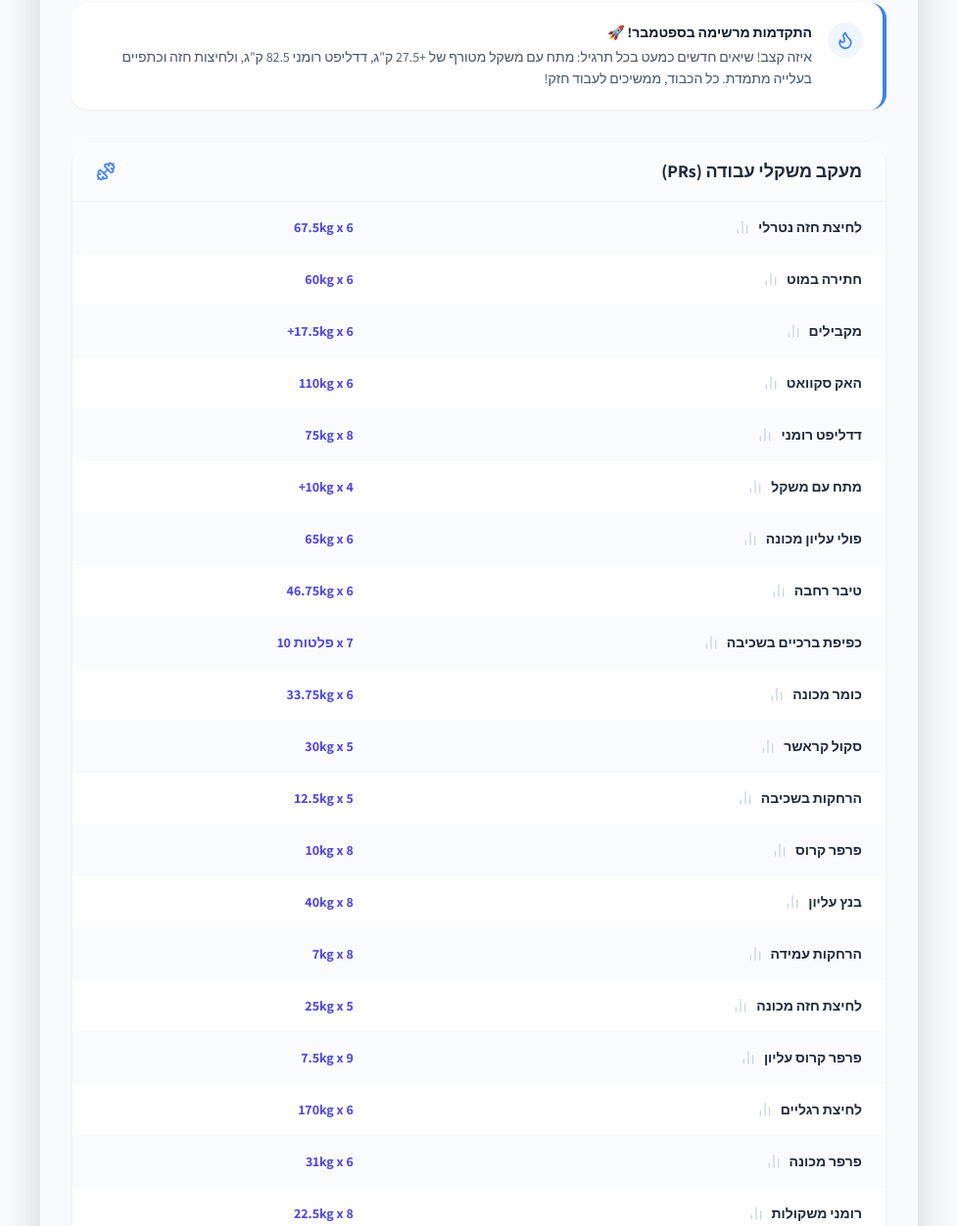
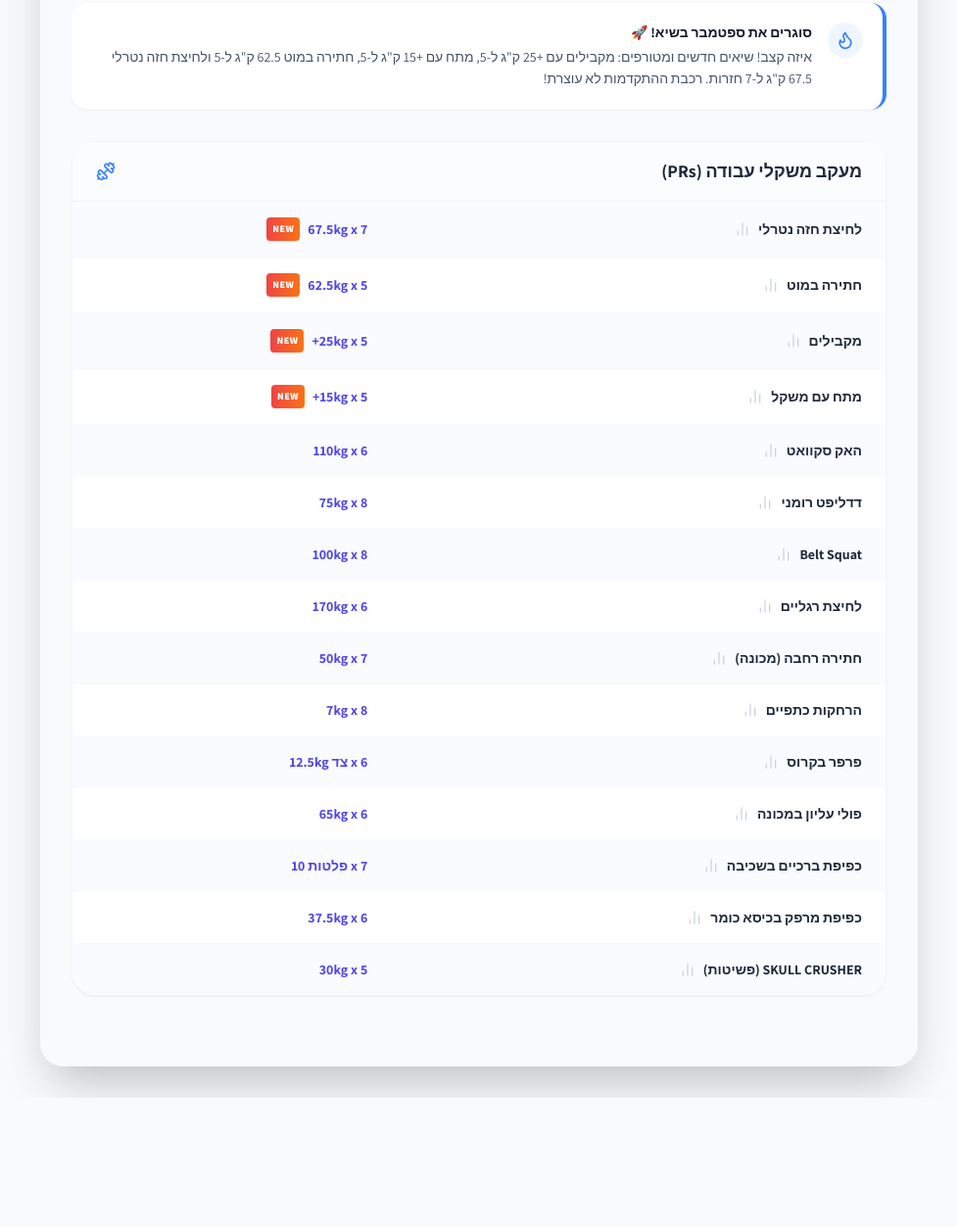
Before and after one commit to danzory/Eyal.cohen, a plain HTML site: page index.html in a window 1280 px wide. Shown: the part 433-1685 px from the top of the page at 98% size, without its empty margins (151-1128 px from the left). After the commit the page ends 1554 px from the top, so only its background shows below. Drawn offline with nearby package versions, Linux system fonts and the light colour scheme.

Commit message:
Update index.html

```diff
--- a/index.html
+++ b/index.html
@@ -157,8 +157,8 @@
                             <i data-lucide="flame" class="text-blue-500 w-5 h-5"></i>
                         </div>
                         <div>
-                            <p class="font-bold text-slate-900 text-sm mb-1">התקדמות מרשימה בספטמבר! 🚀</p>
-                            <p class="text-sm text-slate-600 leading-relaxed">איזה קצב! שיאים חדשים כמעט בכל תרגיל: מתח עם משקל מטורף של +27.5 ק"ג, דדליפט רומני 82.5 ק"ג, ולחיצות חזה וכתפיים בעלייה מתמדת. כל הכבוד, ממשיכים לעבוד חזק!</p>
+                            <p class="font-bold text-slate-900 text-sm mb-1">סוגרים את ספטמבר בשיא! 🚀</p>
+                            <p class="text-sm text-slate-600 leading-relaxed">איזה קצב! שיאים חדשים ומטורפים: מקבילים עם +25 ק"ג ל-5, מתח עם +15 ק"ג ל-5, חתירה במוט 62.5 ק"ג ל-5 ולחיצת חזה נטרלי 67.5 ק"ג ל-7 חזרות. רכבת ההתקדמות לא עוצרת!</p>
                         </div>
                     </div>
 
@@ -230,14 +230,14 @@
                                             <span class="px-1.5 py-0.5 bg-blue-100 text-blue-700 text-[10px] sm:text-xs font-bold rounded">חזה</span>
                                         </div>
                                         <div class="inline-flex items-center gap-1 text-yellow-700 bg-yellow-50 px-2 py-1 rounded text-xs sm:text-sm font-bold w-fit border border-yellow-200">
-                                            <i data-lucide="trophy" class="w-3.5 h-3.5 text-yellow-500"></i> שיא: 67.5kg x 6
+                                            <i data-lucide="trophy" class="w-3.5 h-3.5 text-yellow-500"></i> שיא: 67.5kg x 7
                                         </div>
                                         <p class="text-xs sm:text-sm text-slate-500 leading-relaxed">הישענות קדימה לדגש חזה / במכונה: חזה בחוץ, כתפיים למטה, כיווץ מלא.</p>
                                     </div>
                                     <div class="w-1/3 flex flex-col justify-center items-end text-left gap-2 sm:gap-3" dir="ltr">
-                                        <div class="text-[13px] sm:text-sm font-bold leading-none"><span class="text-blue-700">62.5kg</span> <span class="text-slate-400 font-normal text-[11px] sm:text-xs block sm:inline">x 6-8</span></div>
-                                        <div class="text-[13px] sm:text-sm font-bold leading-none"><span class="text-blue-700">55kg</span> <span class="text-slate-400 font-normal text-[11px] sm:text-xs block sm:inline">x 7-8</span></div>
-                                        <div class="text-[13px] sm:text-sm font-bold leading-none"><span class="text-blue-700">50kg</span> <span class="text-slate-400 font-normal text-[11px] sm:text-xs block sm:inline">x 8-10</span></div>
+                                        <div class="text-[13px] sm:text-sm font-bold leading-none"><span class="text-blue-700">67.5kg</span> <span class="text-slate-400 font-normal text-[11px] sm:text-xs block sm:inline">x 6-8</span></div>
+                                        <div class="text-[13px] sm:text-sm font-bold leading-none"><span class="text-blue-700">60kg</span> <span class="text-slate-400 font-normal text-[11px] sm:text-xs block sm:inline">x 7-8</span></div>
+                                        <div class="text-[13px] sm:text-sm font-bold leading-none"><span class="text-blue-700">52.5kg</span> <span class="text-slate-400 font-normal text-[11px] sm:text-xs block sm:inline">x 8-10</span></div>
                                     </div>
                                 </div>
 
@@ -614,115 +614,28 @@
                 document.getElementById(id + 'Tab').addEventListener('click', () => switchTab(id));
             });
 
-            // Progress Data
+            // Progress Data (Combined old + restored from training plan)
             const prData = [
-                { id: 'chest_press_neutral', name: 'לחיצת חזה נטרלי', current: '67.5kg x 6', history: [
-                    { date: '2026-07-05', weight: 62.5, reps: 6 },
-                    { date: '2026-08-02', weight: 65, reps: 5 },
-                    { date: '2026-08-16', weight: 65, reps: 7 },
-                    { date: '2026-09-13', weight: 67.5, reps: 6 }
-                ], unit: 'kg' },
-                { id: 'barbell_row', name: 'חתירה במוט', current: '60kg x 6', history: [
-                    { date: '2026-06-14', weight: 55, reps: 7 },
-                    { date: '2026-07-05', weight: 60, reps: 5 },
-                    { date: '2026-09-13', weight: 60, reps: 6 }
-                ], unit: 'kg' },
-                { id: 'dips', name: 'מקבילים', current: '+17.5kg x 6', history: [
-                    { date: '2026-04-12', weight: 0, reps: 6 },
-                    { date: '2026-04-12', weight: 5, reps: 6 },
-                    { date: '2026-06-07', weight: 10, reps: 6 },
-                    { date: '2026-06-14', weight: 12.5, reps: 6 },
-                    { date: '2026-07-05', weight: 12.5, reps: 8 },
-                    { date: '2026-08-16', weight: 15, reps: 5 },
-                    { date: '2026-09-13', weight: 17.5, reps: 6 }
-                ], unit: 'kg' },
-                { id: 'hack', name: 'האק סקוואט', current: '110kg x 6', history: [
-                    { date: '2026-03-29', weight: 47.5, reps: 6 },
-                    { date: '2026-04-05', weight: 100, reps: 6 },
-                    { date: '2026-06-14', weight: 110, reps: 6 }
-                ], unit: 'kg' },
-                { id: 'rdl', name: 'דדליפט רומני', current: '75kg x 8', history: [
-                    { date: '2026-04-05', weight: 40, reps: 6 },
-                    { date: '2026-04-12', weight: 45, reps: 6 },
-                    { date: '2026-04-12', weight: 55, reps: 6 },
-                    { date: '2026-05-10', weight: 55, reps: 7 },
-                    { date: '2026-05-17', weight: 60, reps: 6 },
-                    { date: '2026-05-24', weight: 65, reps: 6 },
-                    { date: '2026-06-07', weight: 70, reps: 6 },
-                    { date: '2026-08-02', weight: 75, reps: 8 }
-                ], unit: 'kg' },
-                { id: 'pullups_weighted', name: 'מתח עם משקל', current: '+10kg x 4', history: [
-                    { date: '2026-06-14', weight: 5, reps: 7 },
-                    { date: '2026-07-05', weight: 7.5, reps: 6 },
-                    { date: '2026-08-02', weight: 5, reps: 8 },
-                    { date: '2026-08-16', weight: 10, reps: 4 }
-                ], unit: 'kg' },
-                { id: 'lat_pulldown_machine', name: 'פולי עליון מכונה', current: '65kg x 6', history: [
-                    { date: '2026-04-05', weight: 60, reps: 5 },
-                    { date: '2026-04-12', weight: 60, reps: 6 },
-                    { date: '2026-04-12', weight: 60, reps: 7 },
-                    { date: '2026-05-10', weight: 62.5, reps: 5 },
-                    { date: '2026-05-17', weight: 62.5, reps: 6 },
-                    { date: '2026-06-07', weight: 65, reps: 6 }
-                ], unit: 'kg' },
-                { id: 'tbar_wide', name: 'טיבר רחבה', current: '46.75kg x 6', history: [
-                    { date: '2026-04-05', weight: 35, reps: 9 },
-                    { date: '2026-08-16', weight: 46.75, reps: 6 }
-                ], unit: 'kg' },
-                { id: 'lying_leg_curl', name: 'כפיפת ברכיים בשכיבה', current: '10 פלטות x 7', history: [
-                    { date: '2026-04-05', weight: 8, reps: 6 },
-                    { date: '2026-04-12', weight: 8, reps: 8 },
-                    { date: '2026-05-24', weight: 10, reps: 6 },
-                    { date: '2026-07-05', weight: 10, reps: 7 }
-                ], unit: 'פלטות' },
-                { id: 'machine_preacher_curl', name: 'כומר מכונה', current: '33.75kg x 6', history: [
-                    { date: '2026-05-10', weight: 32.5, reps: 6 },
-                    { date: '2026-05-17', weight: 32.5, reps: 8 },
-                    { date: '2026-07-05', weight: 33.75, reps: 6 }
-                ], unit: 'kg' },
-                { id: 'skull_crusher', name: 'סקול קראשר', current: '30kg x 5', history: [
-                    { date: '2026-04-05', weight: 30, reps: 4 },
-                    { date: '2026-05-10', weight: 30, reps: 5 }
-                ], unit: 'kg' },
-                { id: 'lying_lateral_raises', name: 'הרחקות בשכיבה', current: '12.5kg x 5', history: [
-                    { date: '2026-04-12', weight: 10, reps: 7 },
-                    { date: '2026-06-07', weight: 12.5, reps: 5 }
-                ], unit: 'kg' },
-                { id: 'cable_flyes', name: 'פרפר קרוס', current: '10kg x 8', history: [
-                    { date: '2026-03-29', weight: 8.75, reps: 8 },
-                    { date: '2026-04-05', weight: 10, reps: 8 }
-                ], unit: 'kg' },
-                { id: 'incline_bench', name: 'בנץ עליון', current: '40kg x 8', history: [
-                    { date: '2026-04-12', weight: 50, reps: 3 },
-                    { date: '2026-05-10', weight: 40, reps: 8 }
-                ], unit: 'kg' },
-                { id: 'standing_lateral_raises', name: 'הרחקות עמידה', current: '7kg x 8', history: [
-                    { date: '2026-05-10', weight: 7, reps: 8 }
-                ], unit: 'kg' },
-                { id: 'machine_chest_press', name: 'לחיצת חזה מכונה', current: '25kg x 5', history: [
-                    { date: '2026-05-17', weight: 25, reps: 5 }
-                ], unit: 'kg' },
-                { id: 'upper_chest_cable_flyes', name: 'פרפר קרוס עליון', current: '7.5kg x 9', history: [
-                    { date: '2026-05-24', weight: 7.5, reps: 9 }
-                ], unit: 'kg' },
-                { id: 'leg_press', name: 'לחיצת רגליים', current: '170kg x 6', history: [
-                    { date: '2026-06-07', weight: 170, reps: 6 }
-                ], unit: 'kg' },
-                { id: 'machine_flyes', name: 'פרפר מכונה', current: '31kg x 6', history: [
-                    { date: '2026-08-02', weight: 31, reps: 6 }
-                ], unit: 'kg' },
-                { id: 'dumbbell_rdl', name: 'רומני משקולות', current: '22.5kg x 8', history: [
-                    { date: '2026-08-16', weight: 22.5, reps: 8 }
-                ], unit: 'kg' },
-                { id: 'chest_press_smith', name: 'לחיצת חזה סמית', current: '20kg x 6', history: [
-                    { date: '2026-03-29', weight: 20, reps: 6 }
-                ], unit: 'kg' },
-                { id: 'lat_pulldown_wide', name: 'חתירה רחבה', current: '45kg x 8', history: [
-                    { date: '2026-04-12', weight: 45, reps: 8 }
-                ], unit: 'kg' },
-                { id: 'belt_squat', name: 'Belt Squat', current: '100kg x 8', history: [
-                    { date: '2026-08-02', weight: 100, reps: 8 }
-                ], unit: 'kg' }
+                // שיאים חדשים
+                { id: 'chest_press_neutral', name: 'לחיצת חזה נטרלי', current: '67.5kg x 7', isNewPR: true, history: [{ date: '2026-09-13', weight: 67.5, reps: 6 }, { date: '2026-09-29', weight: 67.5, reps: 7 }], unit: 'kg' },
+                { id: 'barbell_row', name: 'חתירה במוט', current: '62.5kg x 5', isNewPR: true, history: [{ date: '2026-09-13', weight: 60, reps: 6 }, { date: '2026-09-29', weight: 62.5, reps: 5 }], unit: 'kg' },
+                { id: 'dips', name: 'מקבילים', current: '+25kg x 5', isNewPR: true, history: [{ date: '2026-08-02', weight: 12.5, reps: 8 }, { date: '2026-09-13', weight: 17.5, reps: 6 }, { date: '2026-09-29', weight: 25, reps: 5 }], unit: 'kg' },
+                { id: 'pullups_weighted', name: 'מתח עם משקל', current: '+15kg x 5', isNewPR: true, history: [{ date: '2026-08-02', weight: 10, reps: 3 }, { date: '2026-09-29', weight: 15, reps: 5 }], unit: 'kg' },
+
+                // שיאים קיימים מהרשימה
+                { id: 'hack', name: 'האק סקוואט', current: '110kg x 6', isNewPR: false, history: [{ date: '2026-05-10', weight: 100, reps: 6 }, { date: '2026-08-02', weight: 110, reps: 6 }], unit: 'kg' },
+                { id: 'rdl', name: 'דדליפט רומני', current: '75kg x 8', isNewPR: false, history: [{ date: '2026-05-17', weight: 60, reps: 6 }, { date: '2026-08-02', weight: 75, reps: 8 }, { date: '2026-09-27', weight: 70, reps: 6 }], unit: 'kg' },
+                { id: 'belt_squat', name: 'Belt Squat', current: '100kg x 8', isNewPR: false, history: [{ date: '2026-08-02', weight: 100, reps: 8 }], unit: 'kg' },
+                { id: 'leg_press', name: 'לחיצת רגליים', current: '170kg x 6', isNewPR: false, history: [{ date: '2026-06-07', weight: 170, reps: 6 }, { date: '2026-09-27', weight: 160, reps: 6 }], unit: 'kg' },
+
+                // תרגילים ששוחזרו מתוכנית האימון
+                { id: 'wide_row_machine', name: 'חתירה רחבה (מכונה)', current: '50kg x 7', isNewPR: false, history: [{ date: '2026-08-15', weight: 45, reps: 8 }, { date: '2026-09-27', weight: 50, reps: 7 }], unit: 'kg' },
+                { id: 'lateral_raises', name: 'הרחקות כתפיים', current: '7kg x 8', isNewPR: false, history: [{ date: '2026-09-27', weight: 7, reps: 8 }], unit: 'kg' },
+                { id: 'cable_flyes', name: 'פרפר בקרוס', current: '12.5kg צד x 6', isNewPR: false, history: [{ date: '2026-09-27', weight: 12.5, reps: 6 }], unit: 'kg' },
+                { id: 'lat_pulldown', name: 'פולי עליון במכונה', current: '65kg x 6', isNewPR: false, history: [{ date: '2026-08-20', weight: 60, reps: 8 }, { date: '2026-09-27', weight: 65, reps: 6 }], unit: 'kg' },
+                { id: 'leg_curl', name: 'כפיפת ברכיים בשכיבה', current: '10 פלטות x 7', isNewPR: false, history: [{ date: '2026-09-27', weight: 10, reps: 7 }], unit: 'פלטות' },
+                { id: 'preacher_curl', name: 'כפיפת מרפק בכיסא כומר', current: '37.5kg x 6', isNewPR: false, history: [{ date: '2026-08-20', weight: 35, reps: 8 }, { date: '2026-09-27', weight: 37.5, reps: 6 }], unit: 'kg' },
+                { id: 'skull_crusher', name: 'SKULL CRUSHER (פשיטות)', current: '30kg x 5', isNewPR: false, history: [{ date: '2026-08-20', weight: 27.5, reps: 8 }, { date: '2026-09-27', weight: 30, reps: 5 }], unit: 'kg' }
             ];
 
             const prTableBody = document.querySelector('#prTable tbody');
@@ -734,6 +647,8 @@
                 tr.className = `active:bg-slate-50 transition-colors cursor-pointer group ${index % 2 === 0 ? 'bg-indigo-50/30' : ''}`;
                 tr.onclick = () => openChart(pr);
 
+                let newBadgeHtml = pr.isNewPR ? `<span class="bg-gradient-to-r from-red-500 to-orange-500 text-white text-[10px] font-black rounded px-1.5 py-0.5 shadow-sm tracking-wider uppercase">New</span>` : '';
+
                 tr.innerHTML = `
                     <td class="px-6 py-4 text-sm font-bold text-slate-800">
                         <div class="flex items-center gap-2">
@@ -742,6 +657,7 @@
                         </div>
                     </td>
                     <td class="px-6 py-4 text-sm font-bold text-right text-indigo-600 flex items-center justify-end gap-2" dir="ltr">
+                        ${newBadgeHtml}
                         <span dir="ltr">${pr.current}</span>
                     </td>
                 `;
```
